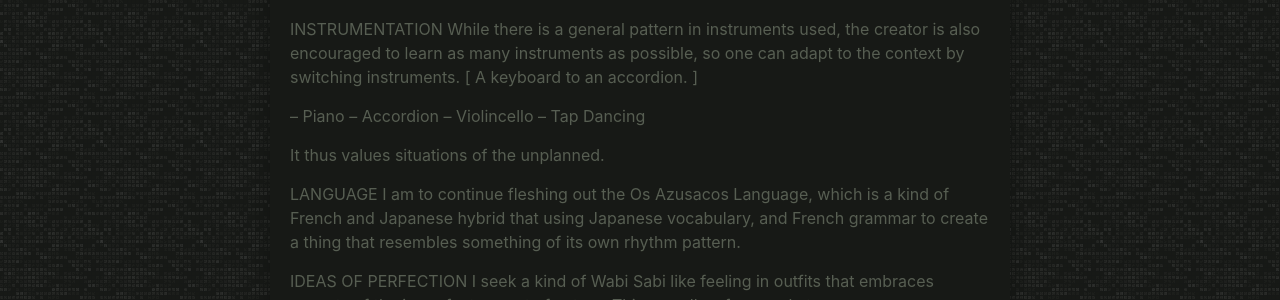
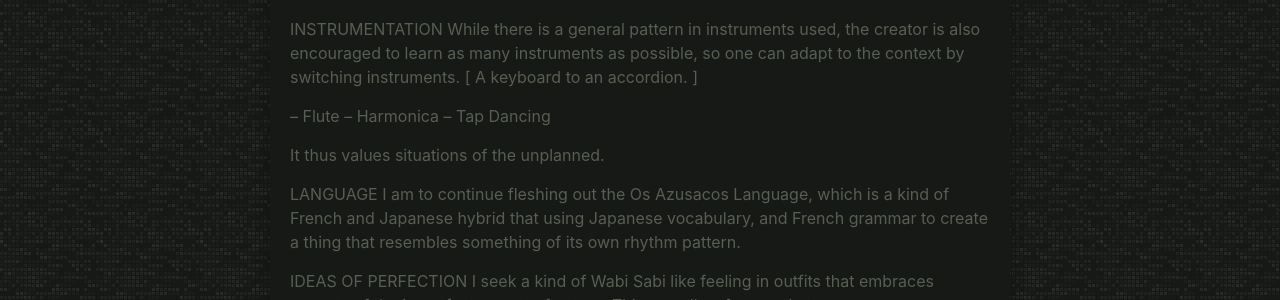
Before and after one commit to LWFlouisa/OwnTune, a Jekyll site: the page built from _posts/2022-06-19-anoutlineofazupop.md, in a window 1280 px wide. Shown: the part 916-1216 px from the top of the page. Built offline with Jekyll 4.4.1, drawn with Linux system fonts in a browser that asks for light colours; our own code applies the rules of GitHub Pages for plain Markdown files.

Commit message:
Update 2022-06-19-anoutlineofazupop.md

```diff
--- a/_posts/2022-06-19-anoutlineofazupop.md
+++ b/_posts/2022-06-19-anoutlineofazupop.md
@@ -31,9 +31,8 @@ ANARCHISM
 INSTRUMENTATION
 While there is a general pattern in instruments used, the creator is also encouraged to learn as many instruments as possible, so one can adapt to the context by switching instruments. [ A keyboard to an accordion. ]
 
--- Piano
--- Accordion
--- Violincello
+-- Flute
+-- Harmonica
 -- Tap Dancing
 
 It thus values situations of the unplanned.
```
